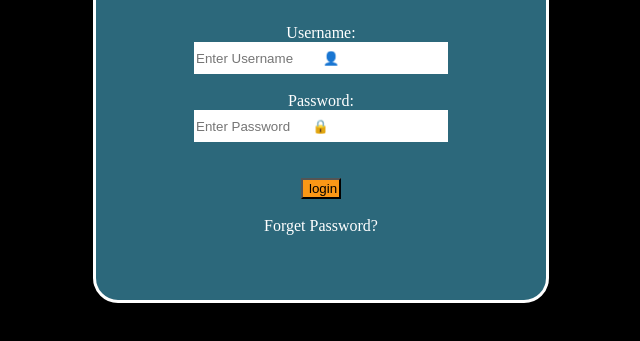
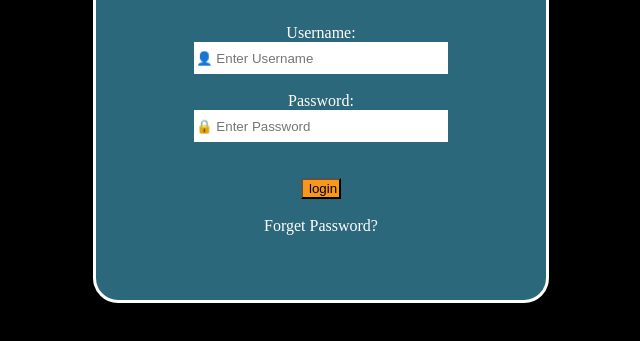
Before and after one commit to 9421vaishnavi/Web_project, a plain HTML site: page index.html in a window 1280 px wide. Shown: the part 223-564 px from the top of the page, without its empty margins (319-959 px from the left). Drawn offline with Linux system fonts and the light colour scheme.

Commit message:
Update index.html
symbol position changed for username and password

```diff
--- a/index.html
+++ b/index.html
@@ -12,10 +12,10 @@
 </div>
 <h1>LOGIN</h1>
 <label>Username: </label>
-<input type"Username" class="box" placeholder="Enter Username        &#128100;">
+<input type"Username" class="box" placeholder="&#128100; Enter Username">
 <br>
 <label>Password: </label>
-<input type"Password" class="box" placeholder="Enter Password      &#128274;">
+<input type"Password" class="box" placeholder="&#128274; Enter Password">
 <br><br>
 <button>login</button><br>
 
```
